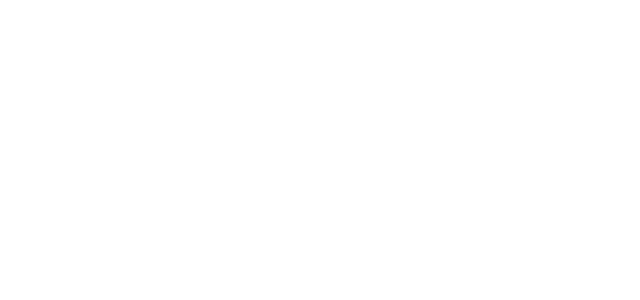
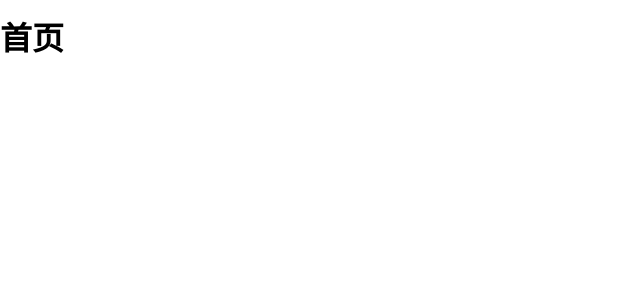
Before and after one commit to donghao-doc/pixi-examples, a React (Vite) app: page / in a window 1280 px wide. Shown: the top 300 px of the page, without its empty margins (0-640 px from the left). Built offline with nearby package versions, Linux system fonts and the light colour scheme.

Commit message:
feat(router): 配置路由表并新增首页和 404 页面

```diff
--- a/package.json
+++ b/package.json
@@ -12,7 +12,8 @@
   "dependencies": {
     "normalize.css": "^8.0.1",
     "react": "^19.2.8",
-    "react-dom": "^19.2.8"
+    "react-dom": "^19.2.8",
+    "react-router": "^8.4.0"
   },
   "devDependencies": {
     "@eslint/js": "^10.0.1",
--- a/src/App.tsx
+++ b/src/App.tsx
@@ -1,8 +1,11 @@
+import { RouterProvider } from 'react-router/dom'
+import { router } from '@/router'
+
 /**
- * 应用根组件，保留空白入口供后续功能扩展
+ * 应用根组件，通过路由实例渲染当前页面
  */
 function App() {
-  return null
+  return <RouterProvider router={router} />
 }
 
 export default App
--- a/src/main.tsx
+++ b/src/main.tsx
@@ -1,7 +1,7 @@
 import { StrictMode } from 'react'
 import { createRoot } from 'react-dom/client'
 import 'normalize.css'
-import App from './App.tsx'
+import App from '@/App'
 
 createRoot(document.getElementById('root')!).render(
   <StrictMode>
--- /dev/null
+++ b/src/pages/home/index.tsx
@@ -0,0 +1,12 @@
+/**
+ * 首页入口，后续在此扩展项目功能
+ */
+function HomePage() {
+  return (
+    <main>
+      <h1>首页</h1>
+    </main>
+  )
+}
+
+export default HomePage
--- /dev/null
+++ b/src/pages/not-found/index.tsx
@@ -0,0 +1,15 @@
+import { Link } from 'react-router'
+
+/**
+ * 未匹配路由时展示提示，并提供返回首页的入口
+ */
+function NotFoundPage() {
+  return (
+    <main>
+      <h1>404：页面不存在</h1>
+      <Link to="/">返回首页</Link>
+    </main>
+  )
+}
+
+export default NotFoundPage
--- /dev/null
+++ b/src/router/index.ts
@@ -0,0 +1,5 @@
+import { createBrowserRouter } from 'react-router'
+import { routes } from './routes'
+
+/** 浏览器路由实例，在组件外创建以避免渲染时重复初始化 */
+export const router = createBrowserRouter(routes)
--- /dev/null
+++ b/src/router/routes.ts
@@ -0,0 +1,15 @@
+import type { RouteObject } from 'react-router'
+import HomePage from '@/pages/home'
+import NotFoundPage from '@/pages/not-found'
+
+/** 应用路由表，集中维护页面路径及对应组件 */
+export const routes: RouteObject[] = [
+  {
+    path: '/',
+    Component: HomePage,
+  },
+  {
+    path: '*',
+    Component: NotFoundPage,
+  },
+]
```
Also changed, not shown: 2 other files (tests, documents, lock files or other folders).
